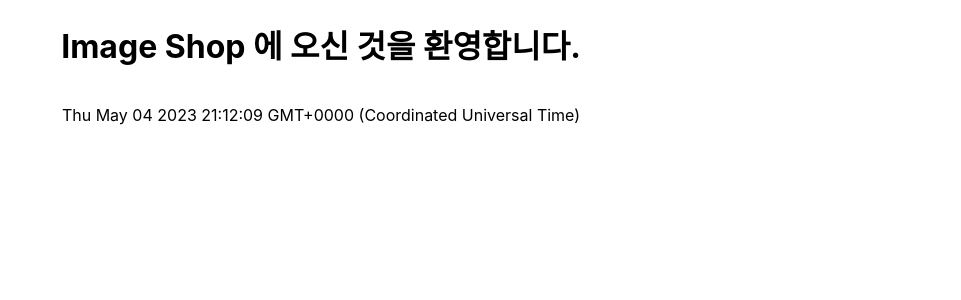
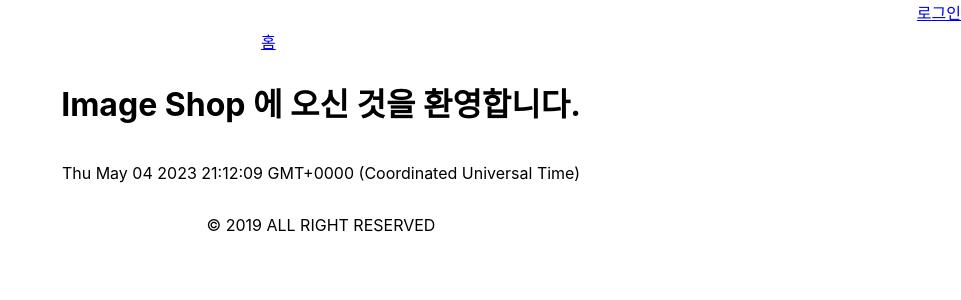
Before and after one commit to jaeheehan/image-shop-react, a React (Create React App) app: page / in a window 1280 px wide. Shown: the top 300 px of the page, without its empty margins (319-1280 px from the left). Built offline with nearby package versions, Linux system fonts and the light colour scheme.

Commit message:
레이아웃 정의

```diff
--- a/src/App.tsx
+++ b/src/App.tsx
@@ -1,8 +1,9 @@
 import { Route } from "react-router-dom";
-import Home from "./components/Hom"
+
+import HomePage from "./pages/HomePage"
 
 function App(){
-  return <Route component={Home} path="/" exact/>;
+  return <Route component={HomePage} path="/" exact/>;
 }
 
 export default App;
--- /dev/null
+++ b/src/components/common/Footer.tsx
@@ -0,0 +1,12 @@
+import React from "react";
+import styles from "../../Shop.module.css"
+
+function Footer() {
+    return (
+        <div className={styles.align_center}>
+            <p>© 2019 ALL RIGHT RESERVED</p>
+        </div>
+    );
+}
+
+export default Footer;
--- /dev/null
+++ b/src/components/common/MainHeader.tsx
@@ -0,0 +1,13 @@
+import React from "react";
+import { Link } from "react-router-dom";
+import styles from "../../Shop.module.css"
+
+function MainHeader() {
+    return (
+        <div className={styles.align_right}>
+            <Link to="/signin">로그인</Link>
+        </div>
+    )
+}
+
+export default MainHeader;
--- /dev/null
+++ b/src/components/common/MenuBar.tsx
@@ -0,0 +1,19 @@
+import React from "react";
+import { Link } from "react-router-dom"
+import styles from "../../Shop.module.css"
+
+function MenuBar() {
+    return (
+        <div className={styles.centered}>
+            <table>
+                <body>
+                    <tr>
+                        <td width="120"><Link to="/">홈</Link></td>
+                    </tr>
+                </body>
+            </table>
+        </div>
+    )
+}
+
+export default MenuBar;
--- /dev/null
+++ b/src/layout/MainLayout.tsx
@@ -0,0 +1,21 @@
+import React from "react";
+import MainHeader from "../components/common/MainHeader";
+import MenuBar from "../components/common/MenuBar";
+import Footer from "../components/common/Footer";
+
+interface Props {
+    children: JSX.Element | JSX.Element[];
+}
+
+function MainLayout({ children }: Props) {
+    return (
+        <div>
+            <MainHeader/>
+            <MenuBar/>
+            {children}
+            <Footer/>
+        </div>
+    )
+}
+
+export default MainLayout;
--- /dev/null
+++ b/src/pages/HomePage.tsx
@@ -0,0 +1,13 @@
+import React from "react";
+import Home from "../components/Home"
+import MainLayout from "../layout/MainLayout"
+
+function HomePage() {
+    return (
+        <MainLayout>
+            <Home/>
+        </MainLayout>
+    )
+}
+
+export default HomePage;
```
Also changed, not shown: src/components/Home.tsx (renamed from src/components/Hom.tsx).
